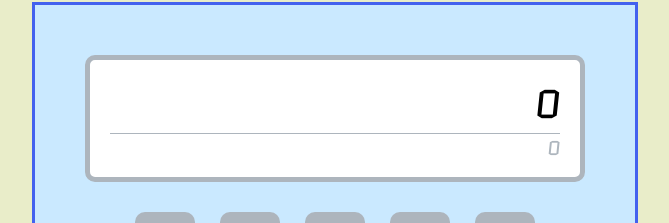
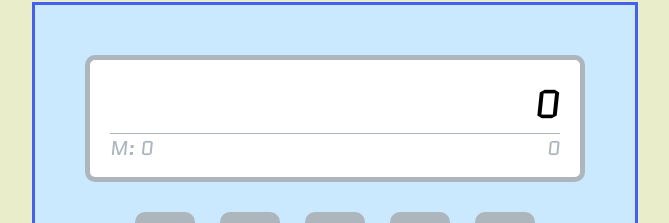
Before and after one commit to KhoaDinhNguyen/Calculator, a React (Create React App) app in the folder client/: page / in a window 1280 px wide. Shown: the part 98-321 px from the top of the page, without its empty margins (305-974 px from the left). Built offline with nearby package versions, Linux system fonts and the light colour scheme.

Commit message:
feat: add memory value on screen

```diff
--- a/client/src/components/Screen.js
+++ b/client/src/components/Screen.js
@@ -1,7 +1,7 @@
 import styles from "../styles/Screen.module.css";
 import "../styles/Root.css";
 
-function Screen({ currentValue, op, previousValue }) {
+function Screen({ currentValue, op, previousValue, memoryValue }) {
   return (
     <div id={styles.screen}>
       <div id={styles.currentScreen}>
@@ -9,6 +9,7 @@ function Screen({ currentValue, op, previousValue }) {
         <p className={styles.displayScreen}>{currentValue}</p>
       </div>
       <div id={styles.previousScreen}>
+        <p className={styles.displayScreen}>M: {memoryValue}</p>
         {previousValue == null && <p className={styles.displayScreen}>0</p>}
         {previousValue != null && (
           <p className={styles.displayScreen}>{previousValue}</p>
--- a/client/src/pages/SimpleCalculator.js
+++ b/client/src/pages/SimpleCalculator.js
@@ -205,6 +205,7 @@ function SimpleCalculator() {
           currentValue={currentValue}
           op={currentOperation}
           previousValue={previousValue}
+          memoryValue={memoryValue}
         />
         <ul id={styles.buttons}>{configureComponent}</ul>
       </div>
--- a/client/src/styles/Screen.module.css
+++ b/client/src/styles/Screen.module.css
@@ -23,7 +23,8 @@
 
 #previousScreen {
   display: flex;
-  justify-content: flex-end;
+  justify-content: space-between;
+  align-items: center;
   border-top: 1px solid var(--grey500);
 }
 
```
